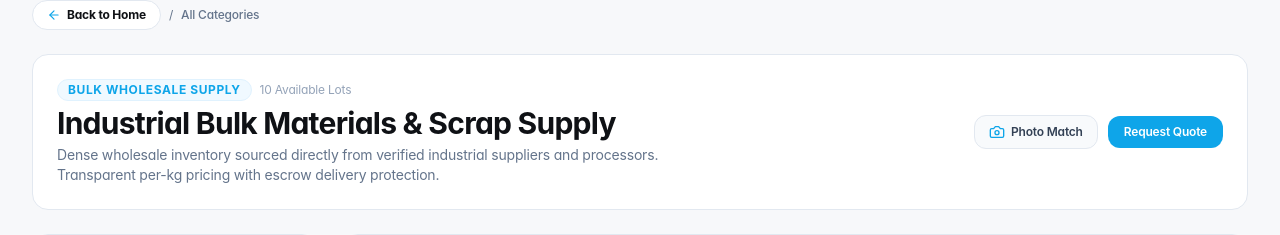
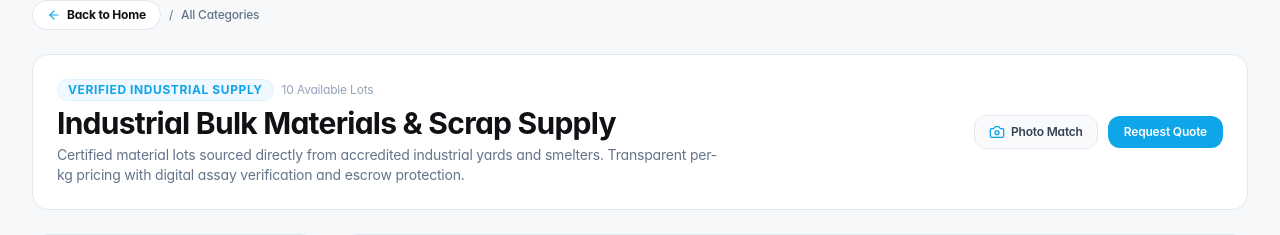
Before and after one commit to notSaiful/scrap-ai-marketplace, a React (Vite) app: page / in a window 1280 px wide. Both pictures are taken after a click on the button "Category". Shown: the part 112-347 px from the top of the page. Built offline with nearby package versions, Linux system fonts and the light colour scheme; a web font is replaced by a local one.

Commit message:
chore: refine wholesale catalog badge to verified industrial supply

```diff
--- a/src/components/CategoriesPage.tsx
+++ b/src/components/CategoriesPage.tsx
@@ -153,7 +153,7 @@ export const CategoriesPage: React.FC<CategoriesPageProps> = ({
           <div>
             <div className="flex items-center gap-2">
               <span className="text-xs font-bold text-[#0ea5e9] uppercase tracking-wider bg-sky-50 px-2.5 py-0.5 rounded-full border border-sky-100">
-                Bulk Wholesale Supply
+                Verified Industrial Supply
               </span>
               <span className="text-xs text-slate-400">
                 {displayedItems.length} Available Lots
@@ -163,7 +163,7 @@ export const CategoriesPage: React.FC<CategoriesPageProps> = ({
               {activeCategory === 'all' ? 'Industrial Bulk Materials & Scrap Supply' : currentCategoryInfo.name}
             </h1>
             <p className="text-xs sm:text-sm text-slate-500 mt-1 max-w-2xl">
-              Dense wholesale inventory sourced directly from verified industrial suppliers and processors. Transparent per-kg pricing with escrow delivery protection.
+              Certified material lots sourced directly from accredited industrial yards and smelters. Transparent per-kg pricing with digital assay verification and escrow protection.
             </p>
           </div>
 
```
